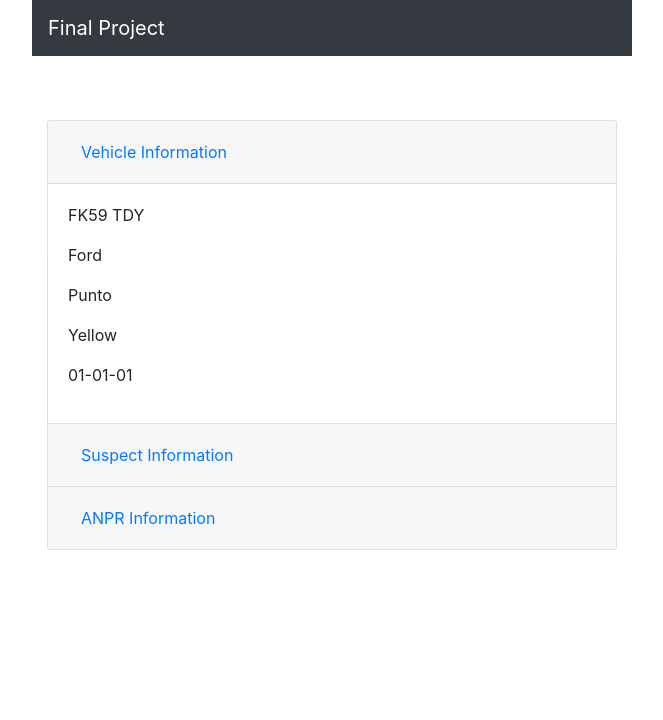
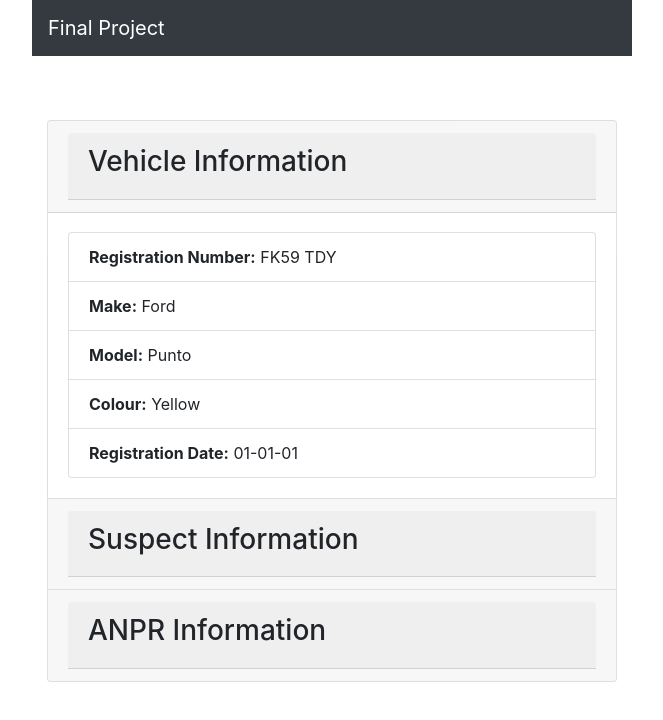
Before and after one commit to the-winning-team-for-this-project/frontend, a React (Create React App) app: page / in a window 1280 px wide. Shown: the top 720 px of the page, without its empty margins (308-971 px from the left). Built offline with nearby package versions, Linux system fonts and the light colour scheme; data requests are answered from the project's data file.

Commit message:
tidy up and basic styling

```diff
--- a/src/components/ProfileContent.jsx
+++ b/src/components/ProfileContent.jsx
@@ -1,8 +1,7 @@
 import React from 'react'
-import { Accordion, Card, Button } from 'react-bootstrap'
+import { Accordion, Card, ListGroup } from 'react-bootstrap'
 
 const ProfileContent = ({ profileData }) => {
-
     console.log(profileData)
 
     return (
@@ -10,44 +9,54 @@ const ProfileContent = ({ profileData }) => {
             <Accordion defaultActiveKey="0">
             <Card>
                 <Card.Header>
-                <Accordion.Toggle as={Button} variant="link" eventKey="0">
-                    Vehicle Information
+                    <Accordion.Toggle as={Card.Header} eventKey="0">
+                        <h3>Vehicle Information</h3>
                     </Accordion.Toggle>
                 </Card.Header>
                 <Accordion.Collapse eventKey="0">
                     <Card.Body>
-                <p>{profileData[0].vehicleRegistrationNo}</p>
-                <p>{profileData[0].make}</p>
-                <p>{profileData[0].model}</p>
-                <p>{profileData[0].colour}</p>
-                <p>{profileData[0].registrationDate}</p>
+                        <ListGroup>
+                            <ListGroup.Item><b>Registration Number:</b> {profileData[0].vehicleRegistrationNo}</ListGroup.Item>
+                            <ListGroup.Item><b>Make:</b> {profileData[0].make}</ListGroup.Item>
+                            <ListGroup.Item><b>Model:</b> {profileData[0].model}</ListGroup.Item>
+                            <ListGroup.Item><b>Colour:</b> {profileData[0].colour}</ListGroup.Item>
+                            <ListGroup.Item><b>Registration Date:</b> {profileData[0].registrationDate}</ListGroup.Item>
+                        </ListGroup>
                     </Card.Body>
                 </Accordion.Collapse>
             </Card>
             <Card>
                 <Card.Header>
-                <Accordion.Toggle as={Button} variant="link" eventKey="1">
-                    Suspect Information
+                    <Accordion.Toggle as={Card.Header} eventKey="1">
+                        <h3>Suspect Information</h3>
                     </Accordion.Toggle>
                 </Card.Header>
                 <Accordion.Collapse eventKey="1">
                     <Card.Body>
-                    <p>{profileData[0].forenames}</p>
-                    <p>{profileData[0].surname}</p>
-                    <p>{profileData[0].address}</p>
-                    <p>{profileData[0].dateOfBirth}</p>
+                    <ListGroup>
+                        <ListGroup.Item><b>Forename(s):</b> {profileData[0].forenames}</ListGroup.Item>
+                        <ListGroup.Item><b>Surname: </b>{profileData[0].surname}</ListGroup.Item>
+                        <ListGroup.Item><b>Address:</b> {profileData[0].address}</ListGroup.Item>
+                        <ListGroup.Item><b>Date of Birth:</b> {profileData[0].dateOfBirth}</ListGroup.Item>
+                    </ListGroup>
                     </Card.Body>
                 </Accordion.Collapse>
             </Card>
             <Card>
                 <Card.Header>
-                <Accordion.Toggle as={Button} variant="link" eventKey="2">
-                    ANPR Information
+                <Accordion.Toggle as={Card.Header} eventKey="2">
+                    <h3>ANPR Information</h3>
                 </Accordion.Toggle>
                 </Card.Header>
                 <Accordion.Collapse eventKey="2">
                 <Card.Body>
-                    <p>location data here</p>
+                    <ListGroup>
+                        <ListGroup.Item><b>Registration Number:</b> {profileData[0].vehicleRegistrationNo}</ListGroup.Item>
+                        <ListGroup.Item><b>Make:</b> {profileData[0].make}</ListGroup.Item>
+                        <ListGroup.Item><b>Model:</b> {profileData[0].model}</ListGroup.Item>
+                        <ListGroup.Item><b>Colour:</b> {profileData[0].colour}</ListGroup.Item>
+                        <ListGroup.Item><b>Registration Date:</b> {profileData[0].registrationDate}</ListGroup.Item>
+                    </ListGroup>
                 </Card.Body>
                 </Accordion.Collapse>
             </Card>
```
Lines whose indentation alone changed are shown as unchanged.
